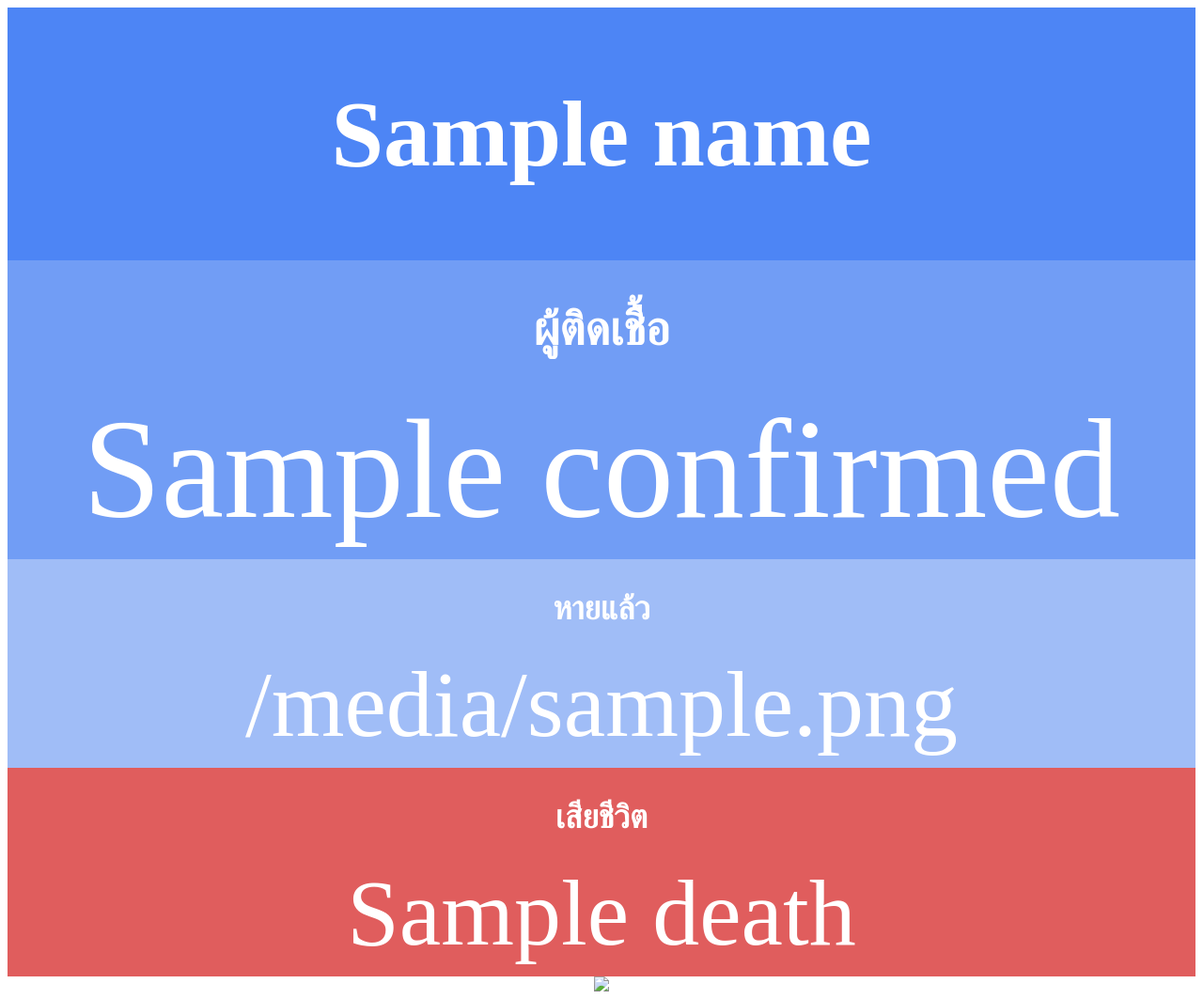
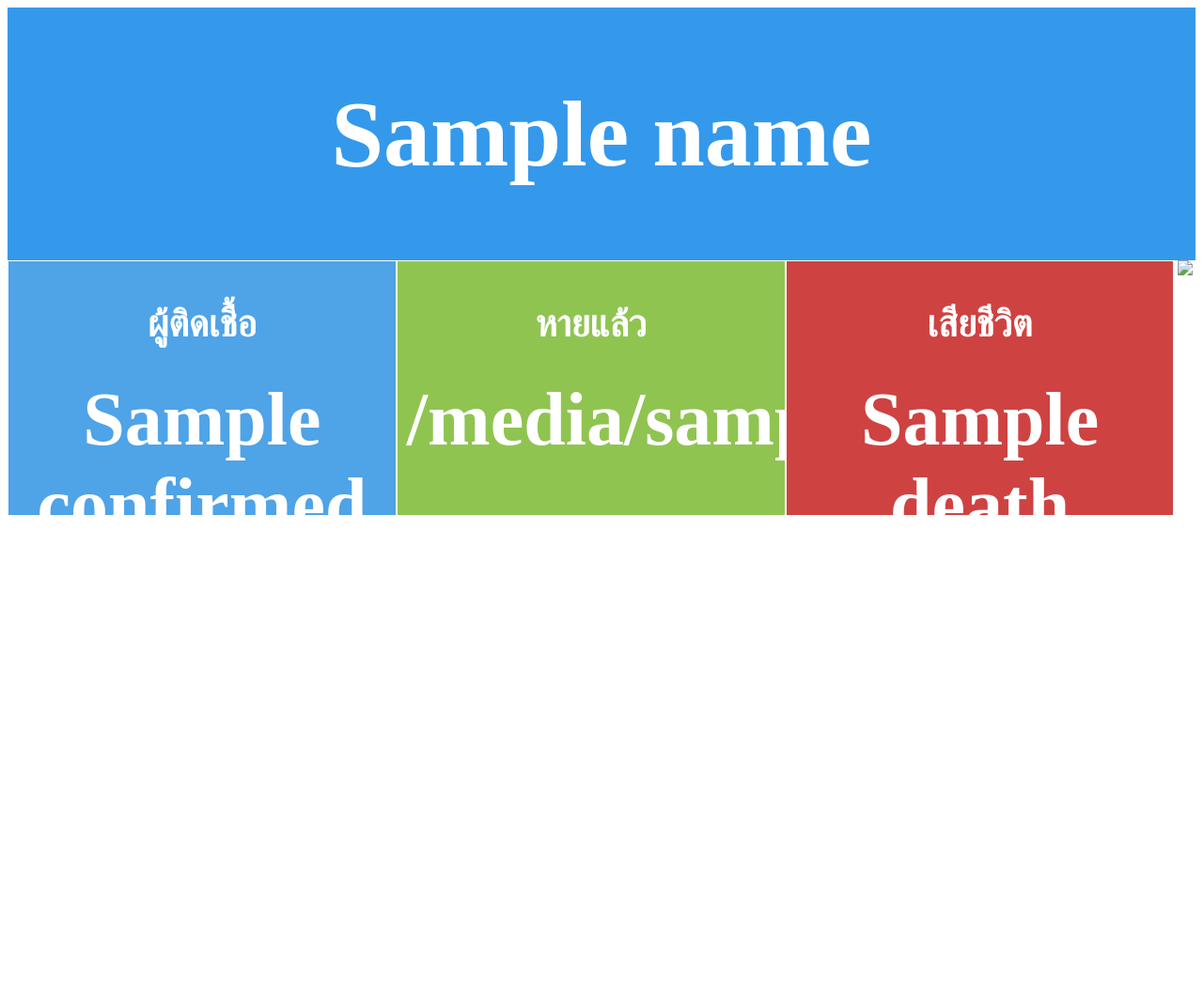
Before and after one commit to feiwhang/line-bot-covid19, a Flask app: template templates/country.html in a window 1280 px wide. Shown: the whole page at 94% size. After the commit the page ends 548 px from the top, so only its background shows below. Run offline with Flask 2, Linux system fonts and the light colour scheme; the template is opened without the code that fills it: most values are stand-ins (such as "Sample title", 1, 10 or a date in 2020).

Commit message:
adjust styling on site

```diff
--- a/app.py
+++ b/app.py
@@ -32,7 +32,10 @@ def worldPage():
     w = world()
     worldPlot = Markup(w.getWorldMapHTML())
     worldRank = Markup(w.getWorldHTML())
-    return render_template('world.html', worldPlot=worldPlot, worldRank=worldRank)
+    total = w.getWorldTotal()
+
+    return render_template('world.html', worldPlot=worldPlot, worldRank=worldRank, totalConfirmed=total['Confirmed'],
+                           totalRecovered=total['Recovered'], totalDeath=total['Death'])
 
 
 @app.route('/cases')
--- a/templates/country.html
+++ b/templates/country.html
@@ -6,35 +6,50 @@
             body {
                 text-align: center;
             }
+            #confirmed {
+                float:left;
+                width:31%;
+                height:250px;
+            }
+            #recovered{
+                float:left;
+                width:31%;
+                height:250px;
+            }
+            #death{
+                float:left;
+                width:31%;
+                height:250px;
+            }
+
+            #table{
+                float:left;
+            }
         </style>
     </head>
     <body>
-        <div style="background-color:#4D85F5;color:white;padding:10px;">
+        <div style="background-color:#3499eb;color:white;padding:10px;">
             <h1 style="color:white; font-size: 100px;"">{{name}}</h1>
         </div>
 
-        <div style="background-color:rgb(113, 157, 245);color:white;padding:10px;">
-            <h1 style="color:white; font-size: 50px;"">ผู้ติดเชื้อ</h1>
-                <span style="color:white; font-size: 150px;"
-                    >{{confirmed}}
-                </span>
-        </div>
-
-        <div style="background-color:rgb(160, 189, 247);color:white;padding:10px;">
-            <h1 style="color:white; font-size: 35px;"">หายแล้ว</h1>
-            <div class="maincounter-number">
-                <span style="color:white; font-size: 100px;"
-                    >{{recovered}}
-                </span>
+        <div id="boxes";>
+            <div id="confirmed"; style="background-color:#4fa3e7;color:black;padding:10px;border: 1px solid white;">
+                <h2 style="color:white; font-size: 40px;"">ผู้ติดเชื้อ</h2>
+                    <span style="color:white; font-size: 80px;"
+                        ><strong>{{confirmed}}</strong>
+                    </span>
             </div>
-        </div>
-
-        <div style="background-color:rgb(224, 93, 93);color:white;padding:10px;">
-            <h1 style="color:white; font-size: 35px;"">เสียชีวิต</h1>
-            <div class="maincounter-number">
-                <span style="color:white; font-size: 100px;"
-                    >{{death}}
-                </span>
+            <div id="recovered"; style="background-color:rgb(144, 196, 81);color:black;padding:10px;border: 1px solid white;">
+                <h2 style="color:white; font-size: 40px;"">หายแล้ว</h2>
+                    <span style="color:white; font-size: 80px;"
+                        ><strong>{{recovered}}</strong>
+                    </span>
+            </div>
+            <div id="death"; style="background-color:rgb(207, 66, 66);color:black;padding:10px;border: 1px solid white;">
+                <h2 style="color:white; font-size: 40px;"">เสียชีวิต</h2>
+                    <span style="color:white; font-size: 80px;"
+                        ><strong>{{death}}</strong>
+                    </span>
             </div>
         </div>
 
```
Also changed, not shown: helper.py (+8 -1 lines), templates/cases.html (+40 -31 lines), templates/cases_old.html (added, +53 -0 lines), templates/world.html (+12 -16 lines).
